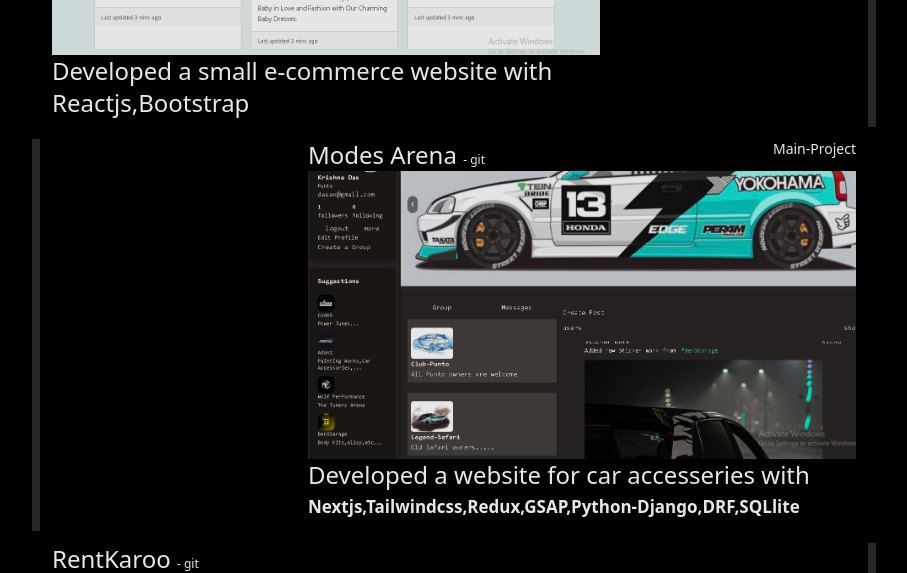
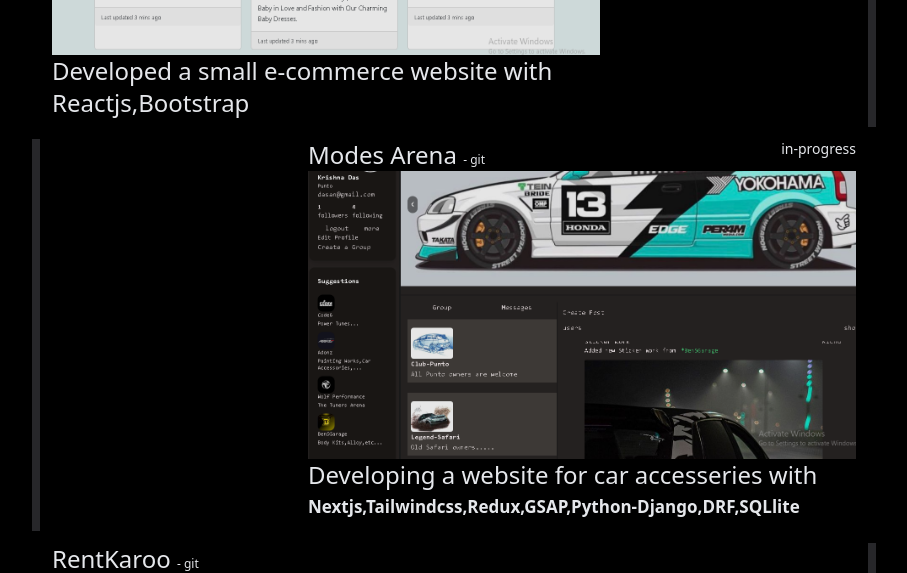
Before and after one commit to sarangk07/Portfolio-Latest, a Next.js app: page / in a window 1280 px wide. Shown: the part 1840-2413 px from the top of the page, without its empty margins (196-1103 px from the left). Built offline with nearby package versions, Linux system fonts and the light colour scheme; a web font is replaced by a local one.

Commit message:
project-updates

```diff
--- a/app/page.jsx
+++ b/app/page.jsx
@@ -221,7 +221,7 @@
               <p onClick={()=> setChoiceTheme('dark')} className='w-4 h-4 bg-zinc-900 mt-3 border border-white rounded-sm'/>
             </div>
             <div  className='flex z-30 absolute left-0 top-5 '>
-              <Image src="/LOGOP.png" alt="logo" width={100} height={100} loading='lazy' className='w-28  md:w-32 '/>
+              <Image src="/LOGOP.png" alt="logo" width={100} height={100} loading='lazy' className='w-20  md:w-32 '/>
             </div>
 
 
@@ -425,8 +425,8 @@
                       <p>
                         Modes Arena <span className='text-xs'> <a href="https://github.com/sarangk07/Car-Modz" target="_blank">- git</a></span>
                       </p>
-                      <p className='hidden md:flex text-xs md:text-sm cursor-default'>
-                        Main-Project
+                      <p className='flex text-xs md:text-sm cursor-default'>
+                        in-progress
                       </p>
                     </div>
                   {/* <img className={`${choiceTheme == 'red' ?  'shadow-custom-red ' : choiceTheme == 'blue' ? 'shadow-custom-blue' :'shadow-md'} md:w-fit md:h-72 h-44 w-64`} src="https://i.pinimg.com/564x/d8/fe/c7/d8fec7801132a9a4f9c530b98396e295.jpg" alt="" loading='lazy' data-src="./ModeArea.PNG" /> */}
@@ -441,7 +441,7 @@
                     loading='lazy'
                   />
 
-                  <p className='hidden cursor-default md:flex md:flex-col text-md hover:text-black'>Developed a website for car accesseries with <span className='text-[17px] font-bold'>Nextjs,Tailwindcss,Redux,GSAP,Python-Django,DRF,SQLlite</span></p>
+                  <p className='hidden cursor-default md:flex md:flex-col text-md hover:text-black'>Developing a website for car accesseries with <span className='text-[17px] font-bold'>Nextjs,Tailwindcss,Redux,GSAP,Python-Django,DRF,SQLlite</span></p>
 
                 </div>
                 <div className={`
@@ -559,7 +559,7 @@
               </div>
 
 
-              <div className={`relative left-1  md:left-32 mt-5 md:mt-0 project-item md:ml-5 ml-10 mb-3 w-fit  ${choiceTheme == 'white' ? 'bg-zinc-100' : ''} bg-pixel-pattern bg-pixel p-1 cursor-pointer`}>
+              {/* <div className={`relative left-1  md:left-32 mt-5 md:mt-0 project-item md:ml-5 ml-10 mb-3 w-fit  ${choiceTheme == 'white' ? 'bg-zinc-100' : ''} bg-pixel-pattern bg-pixel p-1 cursor-pointer`}>
                   <div className={`
                     ${choiceTheme == 'red' ?  ' text-zinc-100' : choiceTheme == 'blue' ? 'text-zinc-100' : choiceTheme == 'white' ? 'bg-zinc-200 text-zinc-400' : 'bg-stone-950 text-gray-200'}  w-72 h-44 md:w-[580px] md:h-96 pl-4 pr-4 md:bg-transparent
 
@@ -574,7 +574,7 @@
                       </p>
                     </div>
                   <a href="https://mini-games-five.vercel.app/" target="_blank">
-                  {/* <img  className={`${choiceTheme == 'red' ?  'shadow-custom-red ' : choiceTheme == 'blue' ? 'shadow-custom-blue' :'shadow-md'} md:w-fit md:h-72 h-44 w-64`} src="https://i.pinimg.com/564x/d8/fe/c7/d8fec7801132a9a4f9c530b98396e295.jpg" alt="" loading='lazy' data-src="./social-meadia.PNG" /> */}
+
 
                   <Image
                     className={`${choiceTheme == 'red' ? 'shadow-custom-red' : choiceTheme == 'blue' ? 'shadow-custom-blue' : 'shadow-md'} opacity-[0.9] md:w-fit md:h-72 h-44 w-64`}
@@ -592,7 +592,7 @@
                    ${choiceTheme == 'red' ? 'bg-red-600 animate-glow' : choiceTheme == 'blue' ? 'bg-blue-600 animate-glowBlue' : choiceTheme == 'white' ? 'bg-zinc-400' : 'bg-zinc-800'}
                   hidden md:flex h-full w-2 absolute top-1 -left-64 `} />
 
-              </div>
+              </div> */}
 
 
 
```
